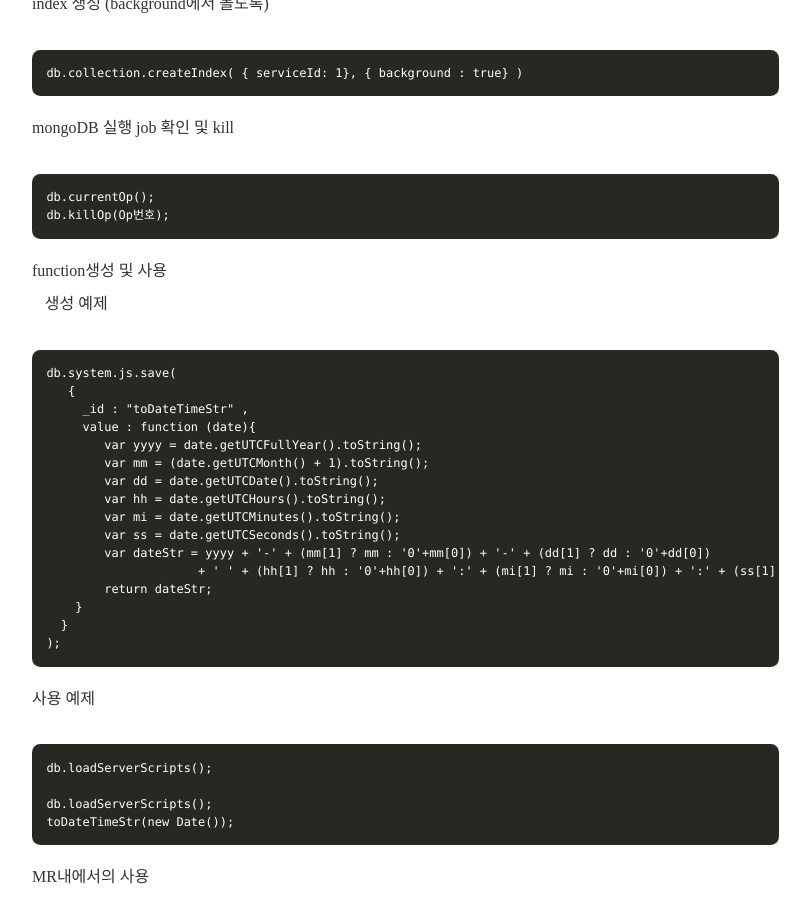
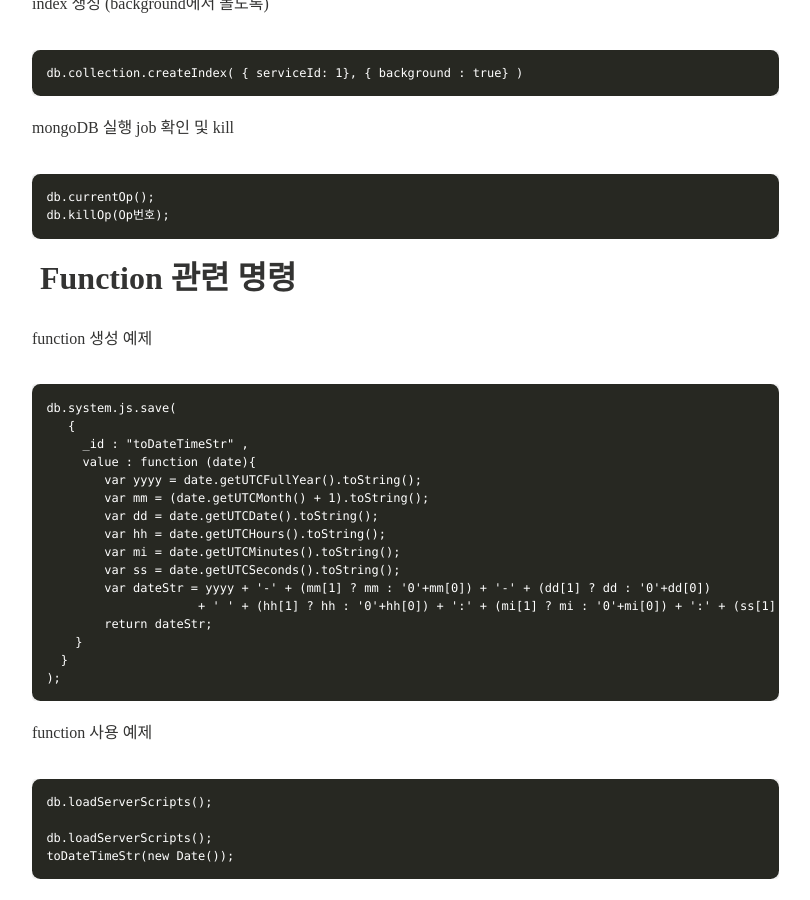
Before and after one commit to gjchoi/gjchoi.github.io, a Jekyll site: the page built from _posts/2016-05-15-etc-tip-mongoDB.md, in a window 1280 px wide and 900 px high, scrolled down 2060 px. Shown: the whole window, without its empty margins (256-1066 px from the left). Built offline with Jekyll 4.4.1, drawn with Linux system fonts in a browser that asks for light colours; nearby versions of some CDN libraries; comment, search, counter and statistics services are not loaded.

Commit message:
Update 2016-05-15-etc-tip-mongoDB.md

```diff
--- a/_posts/2016-05-15-etc-tip-mongoDB.md
+++ b/_posts/2016-05-15-etc-tip-mongoDB.md
@@ -133,9 +133,10 @@ db.killOp(Op번호);
 ~~~
 
 
-function생성 및 사용
+Function 관련 명령
+==============================
 
-생성 예제
+function 생성 예제
 
 ~~~
 db.system.js.save(
@@ -156,7 +157,7 @@ db.system.js.save(
 );
 ~~~
 
-사용 예제
+function 사용 예제
 
 ~~~
 db.loadServerScripts();
```
